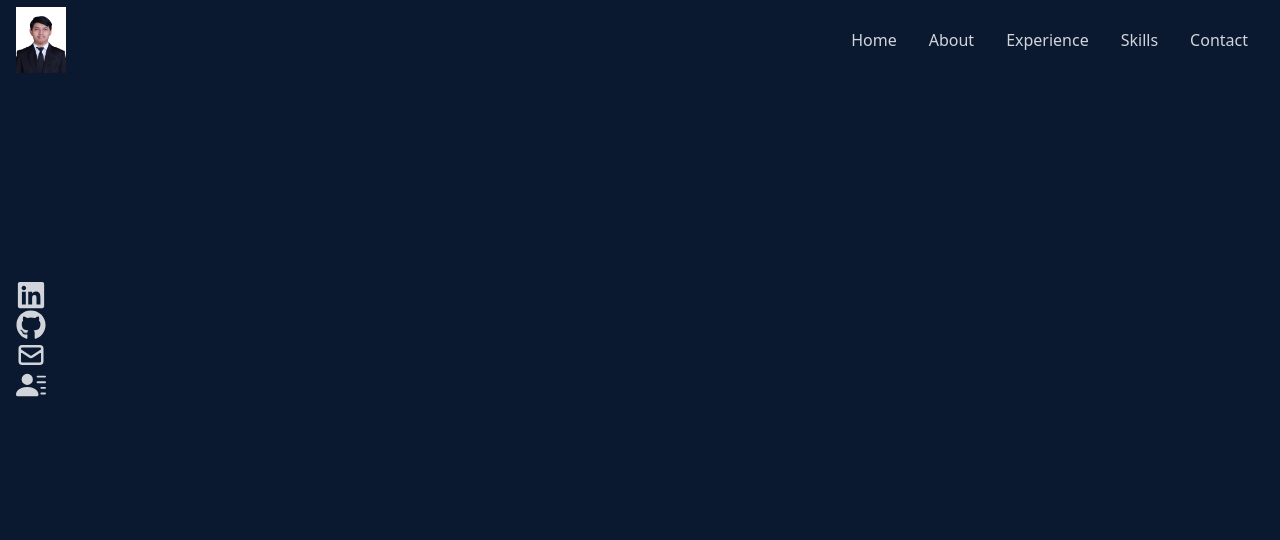
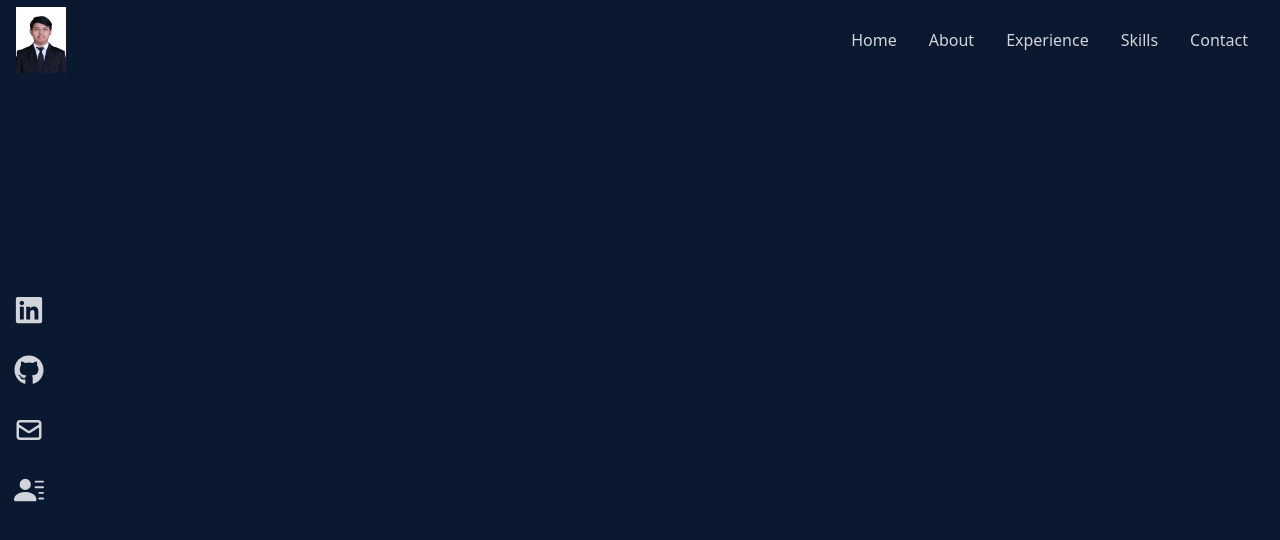
Before and after one commit to Agailh/Portofolio-react, a React (Create React App) app: page / in a window 1280 px wide. Shown: the top 540 px of the page. Built offline with nearby package versions, Linux system fonts and the light colour scheme.

Commit message:
slide profile

```diff
--- a/src/component/Navbar.jsx
+++ b/src/component/Navbar.jsx
@@ -45,24 +45,24 @@ const Navbar = () => {
         <div className='flex fixed flex-col top-[35%] left-0'>
 
         <ul>
-          <li>
-            <a href='/' className=''>
-              <FaLinkedin size={30}/>
+          <li className='w-[160px] h-[60px] flex justify-between items-center ml-[-100px] hover:ml-[-10px] duration-100'>
+            <a href='/' className='flex justify-between items-center w-full text-gray-300'>
+             LinkedIn <FaLinkedin size={30}/>
             </a>
           </li>
-          <li>
-            <a href='/'>
-              <FaGithub  size={30}/>
+          <li className='w-[160px] h-[60px] flex justify-between items-center ml-[-100px] hover:ml-[-10px] duration-100'>
+            <a href='/'  className='flex justify-between items-center w-full text-gray-300'>
+              Github <FaGithub  size={30}/>
             </a>
           </li>
-          <li>
-            <a href='/'>
-              <HiOutlineMail  size={30}/>
+          <li className='w-[160px] h-[60px] flex justify-between items-center ml-[-100px] hover:ml-[-10px] duration-100'>
+            <a href='/' className='flex justify-between items-center w-full text-gray-300'>
+              Email <HiOutlineMail  size={30}/>
             </a>
           </li>
-          <li>
-            <a href='/'>
-              <BsFillPersonLinesFill size={30}/>
+          <li className='w-[160px] h-[60px] flex justify-between items-center ml-[-100px] hover:ml-[-10px] duration-100'>
+            <a href='/' className='flex justify-between items-center w-full text-gray-300'>
+              Call <BsFillPersonLinesFill size={30}/>
             </a>
           </li>
 
```
